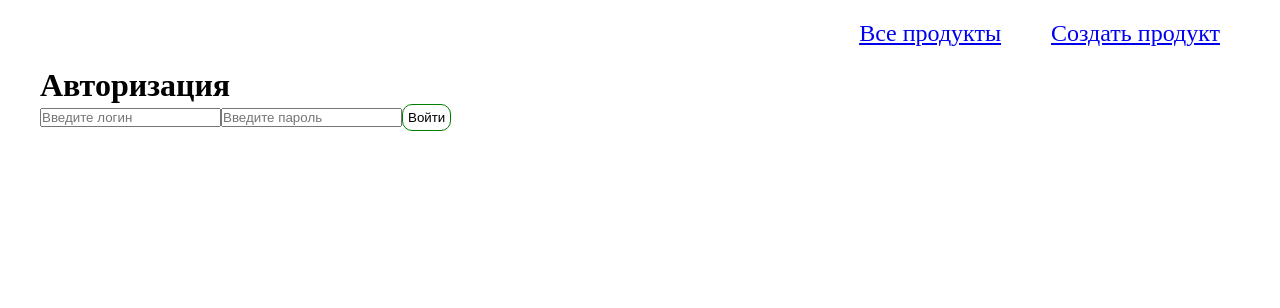
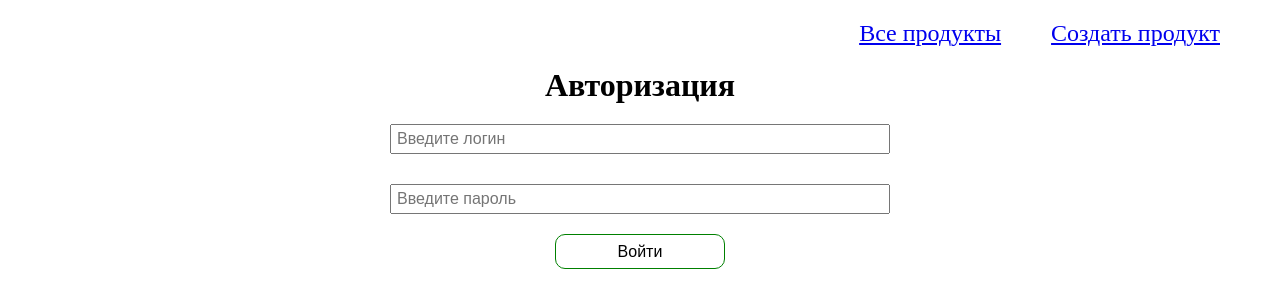
Before and after one commit to fadeyush/upsilon, a React (Create React App) app: page /login in a window 1280 px wide. Shown: the top 308 px of the page. Built offline with nearby package versions, Linux system fonts and the light colour scheme.

Commit message:
авторизация - выход + стилизация

```diff
--- a/src/components/Router.tsx
+++ b/src/components/Router.tsx
@@ -1,10 +1,17 @@
-import React, { FC } from 'react';
+import React, { FC, useEffect } from 'react';
 import { Navigate, Route, Routes } from 'react-router-dom';
 import { privateRouter, publicRouter } from './UI/router';
-import { useAppSelector } from '../hooks/redux';
+import { useAppDispatch, useAppSelector } from '../hooks/redux';
+import { authSlice } from '../store/reducers/AuthSlice';
 
 const Router: FC = () => {
     const {isAuth} = useAppSelector(state => state.authReducer);
+    const dispatch = useAppDispatch();
+    useEffect(() =>{
+        if (localStorage.getItem('auth')) {
+            dispatch(authSlice.actions.logIn())
+        }
+      }, [])
     return (
         <>{isAuth ?
             <Routes>
--- a/src/components/navigation/Navigation.tsx
+++ b/src/components/navigation/Navigation.tsx
@@ -2,12 +2,18 @@ import React, { FC } from 'react';
 import classes from './Navigation.module.scss'
 import { Link } from 'react-router-dom';
 import { Pages } from '../../types/pages';
+import { useAppDispatch, useAppSelector } from '../../hooks/redux';
+import MyButton from '../UI/button/MyButton';
+import { authSlice } from '../../store/reducers/AuthSlice';
 
 const Navigation: FC = () => {
+    const dispatch = useAppDispatch();
+    const {isAuth} = useAppSelector(state => state.authReducer);
     return (
         <nav className={classes.Navigation}>
             <Link to={Pages.products}>Все продукты</Link>
             <Link to={Pages.addProduct}>Создать продукт</Link>
+            {isAuth ? <MyButton onClick={()=> dispatch(authSlice.actions.logOut())}>Выйти</MyButton>: ''}
         </nav>
     );
 };
--- a/src/pages/Login.tsx
+++ b/src/pages/Login.tsx
@@ -1,4 +1,5 @@
 import React, { FC } from 'react';
+import classes from '../styles/login.module.scss'
 import MyButton from '../components/UI/button/MyButton';
 import { useAppDispatch } from '../hooks/redux';
 import { authSlice } from '../store/reducers/AuthSlice';
@@ -6,12 +7,14 @@ import { authSlice } from '../store/reducers/AuthSlice';
 const Login: FC = () => {
     const dispatch = useAppDispatch();
     return (
-        <div>
+        <main className={classes.auth}>
             <h1>Авторизация</h1>
-            <input type='text' placeholder='Введите логин'></input>
-            <input type='password' placeholder='Введите пароль'></input>
-            <MyButton onClick={()=>dispatch(authSlice.actions.logIn())}>Войти</MyButton>
-        </div>
+            <div className={classes.auth__wrapper}>
+                <input className={classes.auth__input} type='text' placeholder='Введите логин'></input>
+                <input className={classes.auth__input} type='password' placeholder='Введите пароль'></input>
+            </div>
+            <MyButton  className={classes.auth__button} onClick={()=>dispatch(authSlice.actions.logIn())}>Войти</MyButton>
+        </main>
     );
 };
 
--- a/src/store/reducers/AuthSlice.tsx
+++ b/src/store/reducers/AuthSlice.tsx
@@ -1,6 +1,10 @@
 import { createSlice } from "@reduxjs/toolkit";
 
-const initialState = {
+interface initialStateProps {
+    isAuth: boolean;
+}
+
+const initialState:initialStateProps  = {
     isAuth: false
 }
 
@@ -10,9 +14,11 @@ export const authSlice = createSlice({
     reducers: {
         logIn(state) {
             state.isAuth = true;
+            localStorage.setItem('auth', 'true');
         },
         logOut(state) {
             state.isAuth = false;
+            localStorage.removeItem('auth');
         }
     },
 });
--- /dev/null
+++ b/src/styles/login.module.scss
@@ -0,0 +1,25 @@
+.auth {
+    text-align: center;
+}
+
+.auth__wrapper {
+    margin: 20px auto;
+    display: flex;
+    flex-direction: column;
+    justify-content: center;
+    align-items: center;
+    gap: 30px;
+}
+
+.auth__input {
+    width: 500px;
+    height: 30px;
+    padding: 10px 5px;
+    font-size: 16px;
+}
+
+.auth__button {
+    width: 170px;
+    height: 35px;
+    font-size: 16px;
+}
```
